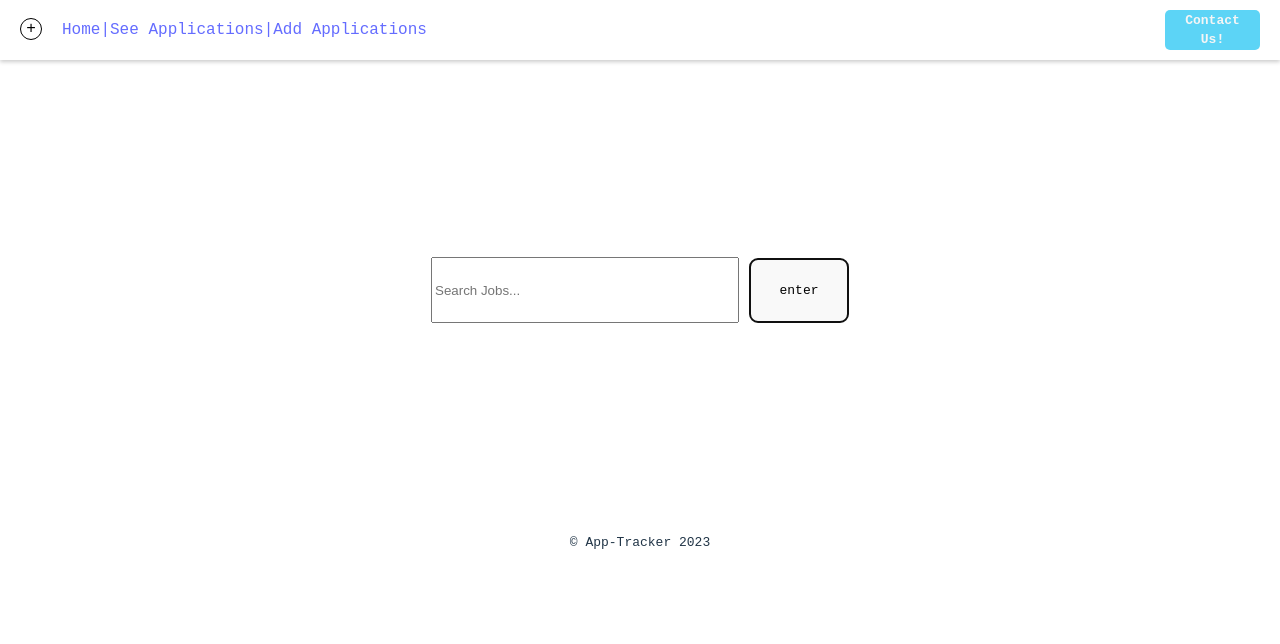
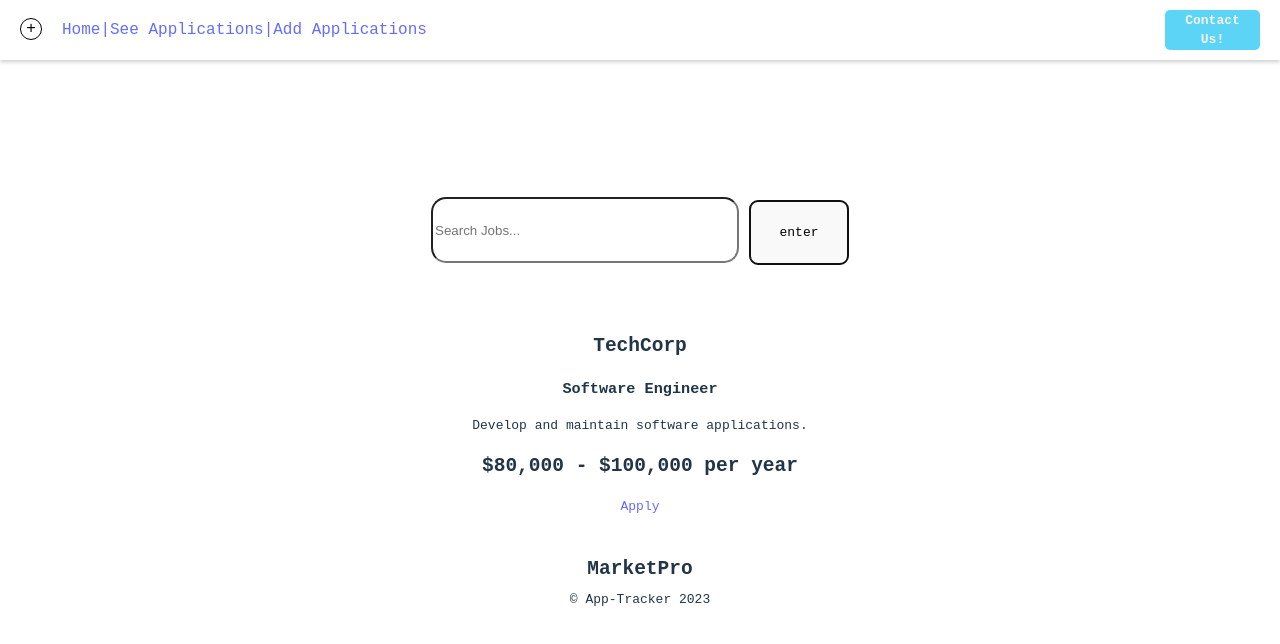
Before and after one commit to kpiacenta93/vue-router-setup, a Vue app in the folder vue-router/: page /SearchJobs in a window 1280 px wide. Both pictures are taken after a click on the button "enter". Shown: the top 644 px of the page. Built offline with nearby package versions, Linux system fonts and the light colour scheme.

Commit message:
adding added jobs functionality, searching for job board api

```diff
--- a/vue-router/src/components/JobSearch.vue
+++ b/vue-router/src/components/JobSearch.vue
@@ -2,12 +2,61 @@
     <div class="input-container">
         <div class="input-wrapper">
             <input type="text" placeholder="Search Jobs..." class="SearchJobs">
-            <button class="button-search">enter</button>
+            <button class="button-search" @click="changeTrueToFalse">enter</button>
+        </div>
+        <div class="job-display" v-show="showJobs">
+            <div class="job-list">
+                <div v-for="job in jobListings" class="jobs">
+                    <h2>{{ job.company }}</h2>
+                    <h3>{{ job.title }}</h3>
+                    <p>{{ job.description }}</p>
+                    <h2>{{ job.pay }}</h2>
+                    <a :href="job.applicationLink" target="_blank">Apply</a>
+                </div>
+            </div>
         </div>
     </div>
 </template>
 
+<script>
+export default {
+    data() {
+        return {
+            showJobs: false,
+            jobListings: [
+                {
+                    title: "Software Engineer",
+                    company: "TechCorp",
+                    description: "Develop and maintain software applications.",
+                    pay: "$80,000 - $100,000 per year",
+                    applicationLink: "https://fakejobapplicationlink.com/software-engineer"
+                },
+                {
+                    title: "Marketing Manager",
+                    company: "MarketPro",
+                    description: "Manage marketing campaigns and strategy.",
+                    pay: "$70,000 - $90,000 per year",
+                    applicationLink: "https://fakejobapplicationlink.com/marketing-manager"
+                },
+                // Add more job listings here
+            ],
+        };
+    },
+    methods: {
+        changeTrueToFalse() {
+            this.showJobs = true;
+        },
+    },
+};
+</script>
+
 <style>
+.jobs {
+    border: 1px solid white;
+    margin: 10px;
+    padding: 5px;
+}
+
 .input-container {
     display: flex;
     justify-content: center;
@@ -15,19 +64,33 @@
     flex-direction: column;
     margin: 0px;
 }
+
 .input-wrapper {
     display: flex;
     align-items: center;
+    margin-bottom: 10px;
 }
+
 .SearchJobs {
-    margin-bottom: 200px;
+    margin-bottom: 10px;
     width: 300px;
     height: 60px;
+    border-radius: 15px;
 }
+
 .button-search {
     width: 100px;
     height: 65px;
     margin-left: 10px;
-    margin-bottom: 210px;
+    margin-bottom: 15px;
+}
+
+.job-display {
+    max-height: 300px; /* Set the maximum height for the job listings container */
+    overflow-y: auto; /* Add a vertical scrollbar when content overflows */
+}
+
+.job-list {
+    padding: 10px; /* Add some padding to the job list container */
 }
 </style>
```
